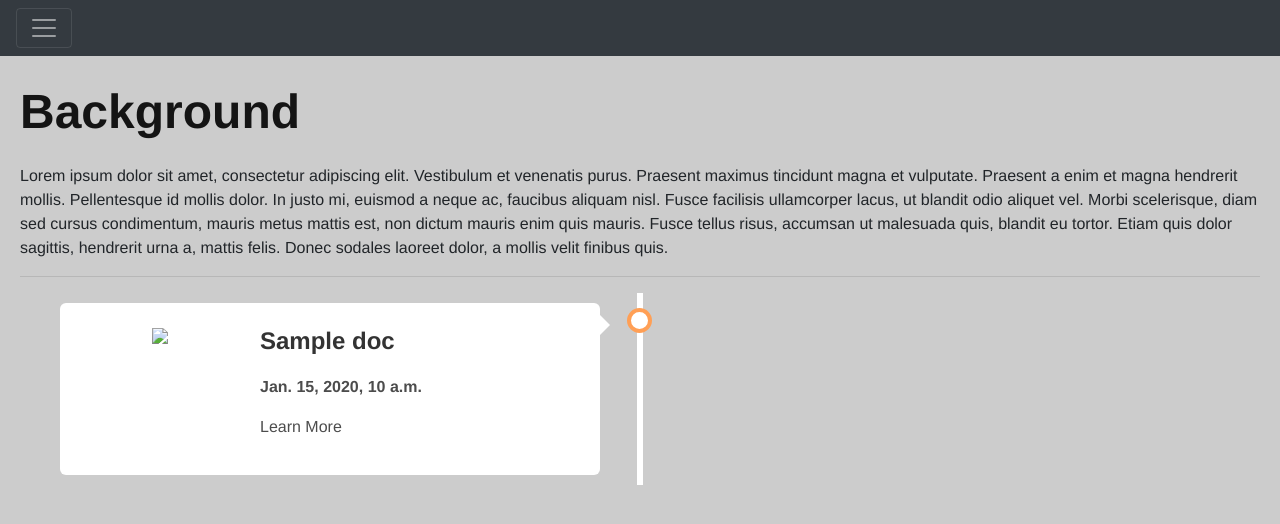
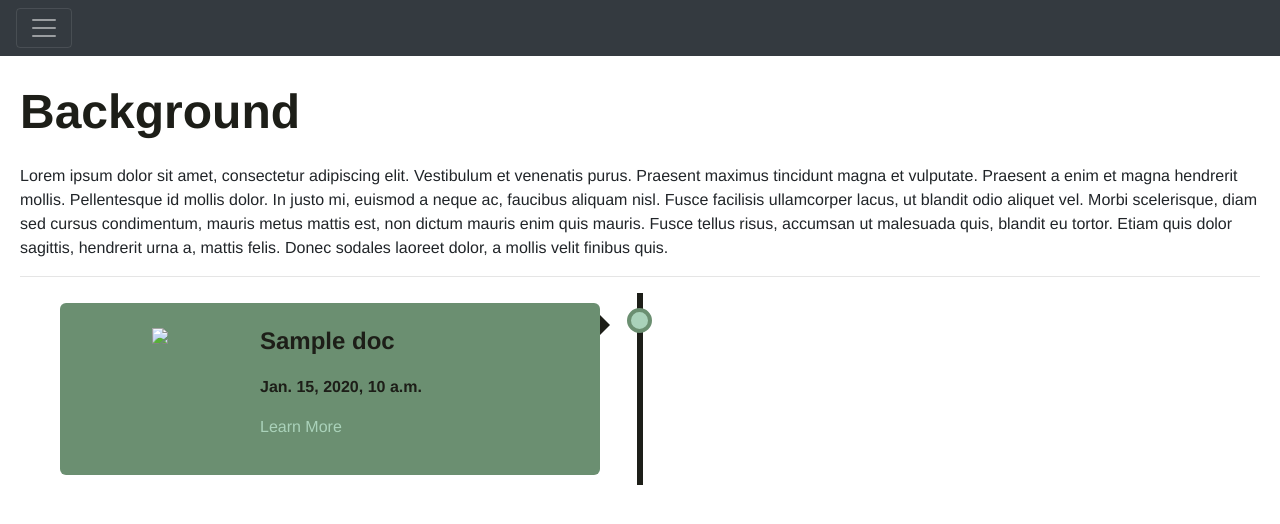
Before and after one commit to Laur04/annie_deal, a Django app: template alice_deal/templates/main/background.html in a window 1280 px wide. Shown: the top 524 px of the page. Run offline with Django 3.2, Linux system fonts and the light colour scheme; the template is opened without the code that fills it: most values are stand-ins (such as "Sample title", 1, 10 or a date in 2020); some libraries are stand-ins or nearby versions.

Commit message:
update styles

```diff
--- a/alice_deal/settings.py
+++ b/alice_deal/settings.py
@@ -15,7 +15,7 @@ if os.path.isfile(dotenv_file):
 
 # Production settings
 SECRET_KEY = os.environ['SECRET_KEY']
-DEBUG = False
+DEBUG = True
 ALLOWED_HOSTS = ['127.0.0.1', 'localhost', 'alice-deal.herokuapp.com']
 
 
--- a/alice_deal/templates/main/alice_deal.html
+++ b/alice_deal/templates/main/alice_deal.html
@@ -17,8 +17,9 @@
     {% for doc in docs %}
         <div class='tile'>
             <div class='centered-div'>
-                <img src="{{ doc.doc_link.url }}" width='80%'>
+                <img src="{{ doc.doc_link.url }}" width='70%'>
             </div>
+            <br>
             <p class='header-2'>{{ doc.name }}</p>
             <p class='header-3'>{{ doc.date }}</p>
             <p><a href="{% url 'main:document' doc.id %}">Learn More</a></p>
--- a/alice_deal/templates/main/document.html
+++ b/alice_deal/templates/main/document.html
@@ -8,8 +8,8 @@
             <img class='doc-img' src='{{ doc.doc_link.url }}'>
         </div>
         <div class='col-lg-5 col-md-4 col-sm-12 col-xs-12'>
-            <p class='header-2'>{{ doc.name }}</p>
-            <p class='header-3'>{{ doc.date }}</p>
+            <p class='header-1'>{{ doc.name }}</p>
+            <p class='header-2'>{{ doc.date }}</p>
         </div>
     </div>
     {% if doc.transcript %}
--- a/alice_deal/templates/main/school.html
+++ b/alice_deal/templates/main/school.html
@@ -17,8 +17,9 @@
     {% for doc in docs %}
         <div class='tile'>
             <div class='centered-div'>
-                <img src="{{ doc.doc_link.url }}" width='80%'>
+                <img src="{{ doc.doc_link.url }}" width='70%'>
             </div>
+            <br>
             <p class='header-2'>{{ doc.name }}</p>
             <p class='header-3'>{{ doc.date }}</p>
             <p><a href="{% url 'main:document' doc.id %}">Learn More</a></p>
--- a/static/css/base.css
+++ b/static/css/base.css
@@ -1,6 +1,13 @@
+:root {
+    --dark: #1d1e18;
+    --primary: #6b8f71;
+    --secondary: #aad2ba;
+    --light: #d9fff5;
+    --special: #b9f5d8;
+}
+
 body {
     font-family: "Helvetica Neue",Helvetica,Arial,sans-serif;
-    background-color: rgba(0, 0, 0, .2);
     font-size: 16px;
 }
 
@@ -13,48 +20,49 @@ body {
 }
 
 .header-1 {
-    color: rgba(0, 0, 0, .9);
+    color: var(--dark);
     font-size: 3em;
     font-weight: 900;
 }
 
 .header-2 {
-    color: rgba(0, 0, 0, .8);
+    color: var(--dark);
     font-size: 1.5em;
     font-weight: 750;
 }
 
 .header-3 {
-    color: rgba(0, 0, 0, .7);
+    color: var(--dark);
     font-size: 1em;
     font-weight: 675;
 }
 
 a {
-    color: rgba(0, 0, 0, .7);
+    color: var(--secondary);
 }
 
 a:hover {
-    color: rgba(0, 0, 0, .2);
+    color: var(--light);
     text-decoration: none;
 }
 
 .tile {
     margin: 10px;
     padding: 10px;
-    background-color: rgba(0, 0, 0, .5);
-    border: 4px solid rgba(0, 0, 0, .6);
+    background-color: var(--primary);
+    border: 4px solid var(--secondary);
     width: 30%;
     display: inline-block;
 }
 
 .transcript {
     font-style: italic;
-    color: rgba(0, 0, 0, .8);
+    color: var(--dark);
 }
 
 .doc-img {
     max-height: 500px;
+    color: var(--dark);
 }
 
 @media screen and (max-width: 600px) {
--- a/static/css/nav.css
+++ b/static/css/nav.css
@@ -1,14 +1,14 @@
 .navlinks {
-    background-color: rgba(0, 0, 0, .1);
+    background-color: var(--primary);
     padding: 10px;
     font-size: 20px;
 }
 
 .drop-item {
-    color: rgba(0, 0, 0, .9);
+    color: var(--dark);
 }
 
 .drop-item:hover {
-    color: rgba(0, 0, 0, .5);
+    color: var(--light);
     text-decoration: none;
 }
--- a/static/css/timeline.css
+++ b/static/css/timeline.css
@@ -12,7 +12,7 @@
     content: '';
     position: absolute;
     width: 6px;
-    background-color: white;
+    background-color: var(--dark);
     top: 0;
     bottom: 0;
     left: 50%;
@@ -31,8 +31,8 @@
     width: 25px;
     height: 25px;
     right: -12px;
-    background-color: white;
-    border: 4px solid #FF9F55;
+    background-color: var(--secondary);
+    border: 4px solid var(--primary);
     top: 15px;
     border-radius: 50%;
     z-index: 1;
@@ -54,9 +54,9 @@
     width: 0;
     z-index: 1;
     right: 30px;
-    border: medium solid white;
+    border: medium solid var(--dark);
     border-width: 10px 0 10px 10px;
-    border-color: transparent transparent transparent white;
+    border-color: transparent transparent transparent var(--dark);
 }
 
 .right::before {
@@ -67,9 +67,9 @@
     width: 0;
     z-index: 1;
     left: 30px;
-    border: medium solid white;
+    border: medium solid var(--dark);
     border-width: 10px 10px 10px 0;
-    border-color: transparent white transparent transparent;
+    border-color: transparent var(--dark) transparent transparent;
 }
 
 .right::after {
@@ -78,7 +78,7 @@
 
 .content {
     padding: 20px 30px;
-    background-color: white;
+    background-color: var(--primary);
     position: relative;
     border-radius: 6px;
 }
@@ -96,9 +96,9 @@
 
     .container::before {
         left: 60px;
-        border: medium solid white;
+        border: medium solid var(--primary);
         border-width: 10px 10px 10px 0;
-        border-color: transparent white transparent transparent;
+        border-color: transparent var(--primary) transparent transparent;
     }
 
     .left::after, .right::after {
```
